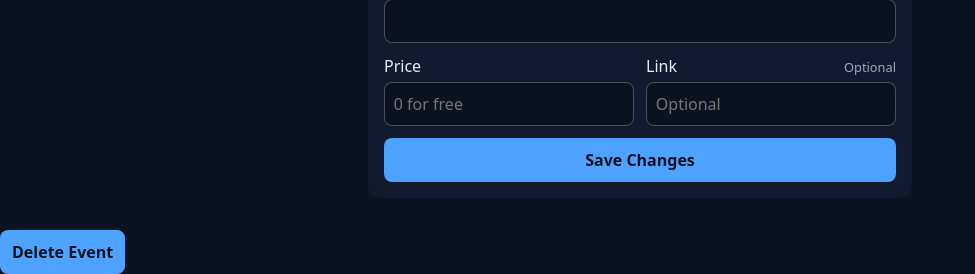
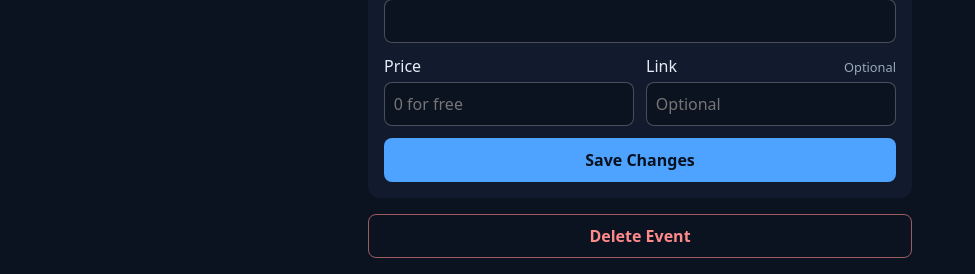
Before and after one commit to acebonkowski/mgt656-final-project, a Django app: template templates/core/edit_event.html in a window 1280 px wide. Shown: the part 669-943 px from the top of the page, without its empty margins (0-975 px from the left). Run offline with Django 5.2, Linux system fonts and the light colour scheme; the template is opened without the code that fills it: values that come from a table or form of the project are taken from there, others are empty.

Commit message:
Place Delete Event under the edit card as a destructive button (#79)
Co-Authored-By: Claude Opus 5.5 <noreply@anthropic.com>

```diff
--- a/core/static/core/map.css
+++ b/core/static/core/map.css
@@ -908,3 +908,22 @@ span.time12 input.time12-minute {
   object-fit: contain;
   background: #e9eef5;
 }
+
+/* Delete on the edit page (#79): under the card, at the card's width, and
+   styled as a destructive action instead of a second primary button. */
+.event-delete-form {
+  width: min(92vw, 34rem);
+  margin: -1rem auto 2rem;
+}
+
+.event-delete-form .delete-event {
+  width: 100%;
+  border: 1px solid rgba(255, 138, 138, 0.6);
+  background: transparent;
+  color: #ff8a8a;
+}
+
+.event-delete-form .delete-event:hover,
+.event-delete-form .delete-event:focus-visible {
+  background: rgba(255, 120, 100, 0.12);
+}
--- a/templates/core/edit_event.html
+++ b/templates/core/edit_event.html
@@ -25,7 +25,8 @@
     {% include "core/_event_form_fields.html" with form=event_form %}
     <button type="submit">Save Changes</button>
   </form>
-  <form method="post" action="{% url 'delete_event' event.pk %}">
+  {# Sits under the edit card at the same width (#79). #}
+  <form method="post" action="{% url 'delete_event' event.pk %}" class="event-delete-form">
     {% csrf_token %}
     <button type="submit" class="delete-event">Delete Event</button>
   </form>
```
